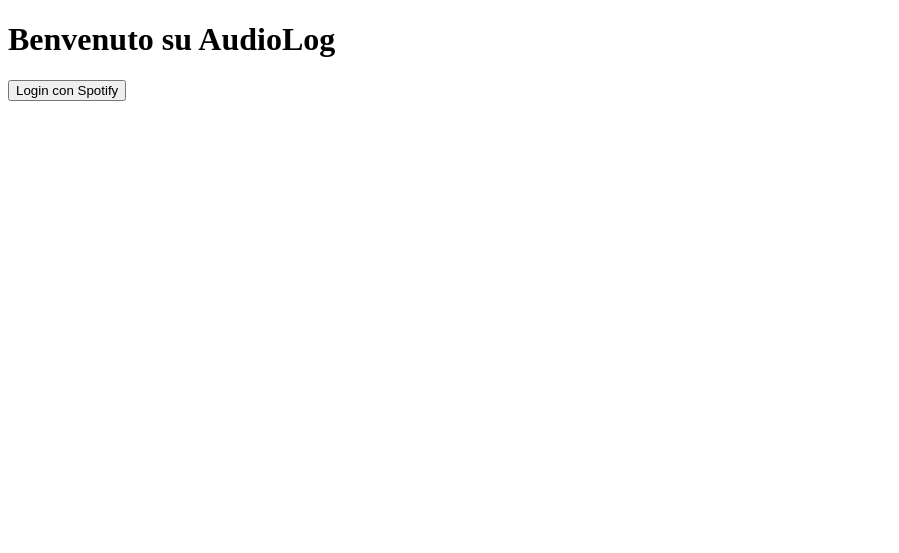
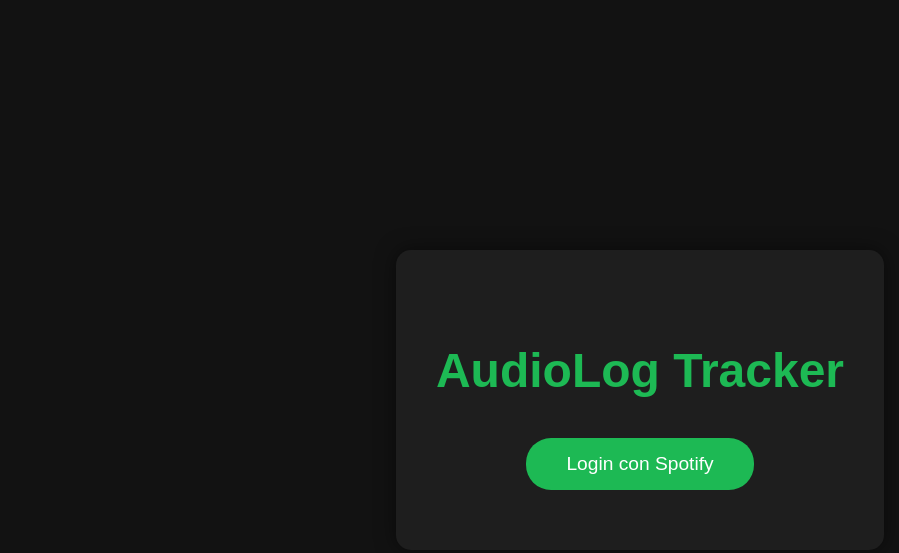
Before and after one commit to Oxy24/audiolog, a plain HTML site: page index.html in a window 1280 px wide. Shown: the whole page, without its empty margins (0-899 px from the left). Drawn offline with Linux system fonts and the light colour scheme.

Commit message:
Update index.html

```diff
--- a/index.html
+++ b/index.html
@@ -3,12 +3,64 @@
 <head>
   <meta charset="UTF-8">
   <title>AudioLog Tracker</title>
-  <link rel="stylesheet" href="style.css">
+  <style>
+    body {
+      background-color: #121212;
+      color: #FFFFFF;
+      font-family: Arial, sans-serif;
+      display: flex;
+      justify-content: center;
+      align-items: center;
+      height: 100vh;
+      margin: 0;
+    }
+
+    .container {
+      text-align: center;
+      background-color: #1E1E1E;
+      padding: 60px 40px;
+      border-radius: 15px;
+      box-shadow: 0 0 20px rgba(0,0,0,0.5);
+    }
+
+    h1 {
+      color: #1DB954;
+      font-size: 3em;
+      margin-bottom: 40px;
+    }
+
+    #login {
+      background-color: #1DB954;
+      color: #FFFFFF;
+      border: none;
+      padding: 15px 40px;
+      font-size: 1.2em;
+      cursor: pointer;
+      border-radius: 25px;
+      transition: background 0.3s;
+    }
+
+    #login:hover {
+      background-color: #1ed760cc;
+    }
+  </style>
 </head>
 <body>
-  <h1>Benvenuto su AudioLog</h1>
-  <button id="login">Login con Spotify</button>
-  <div id="recent"></div>
-  <script src="script.js"></script>
+  <div class="container">
+    <h1>AudioLog Tracker</h1>
+    <button id="login">Login con Spotify</button>
+  </div>
+
+  <script>
+    const loginButton = document.getElementById('login');
+
+    loginButton.addEventListener('click', () => {
+      const client_id = "87ae440dcbbb40699c7b76dbda41a9da";
+      const redirect_uri = "https://oxy24.github.io/audiolog/callback";
+      const scope = "user-read-recently-played";
+      const auth_url = `https://accounts.spotify.com/authorize?client_id=${client_id}&response_type=token&redirect_uri=${encodeURIComponent(redirect_uri)}&scope=${encodeURIComponent(scope)}`;
+      window.location = auth_url;
+    });
+  </script>
 </body>
 </html>
```
